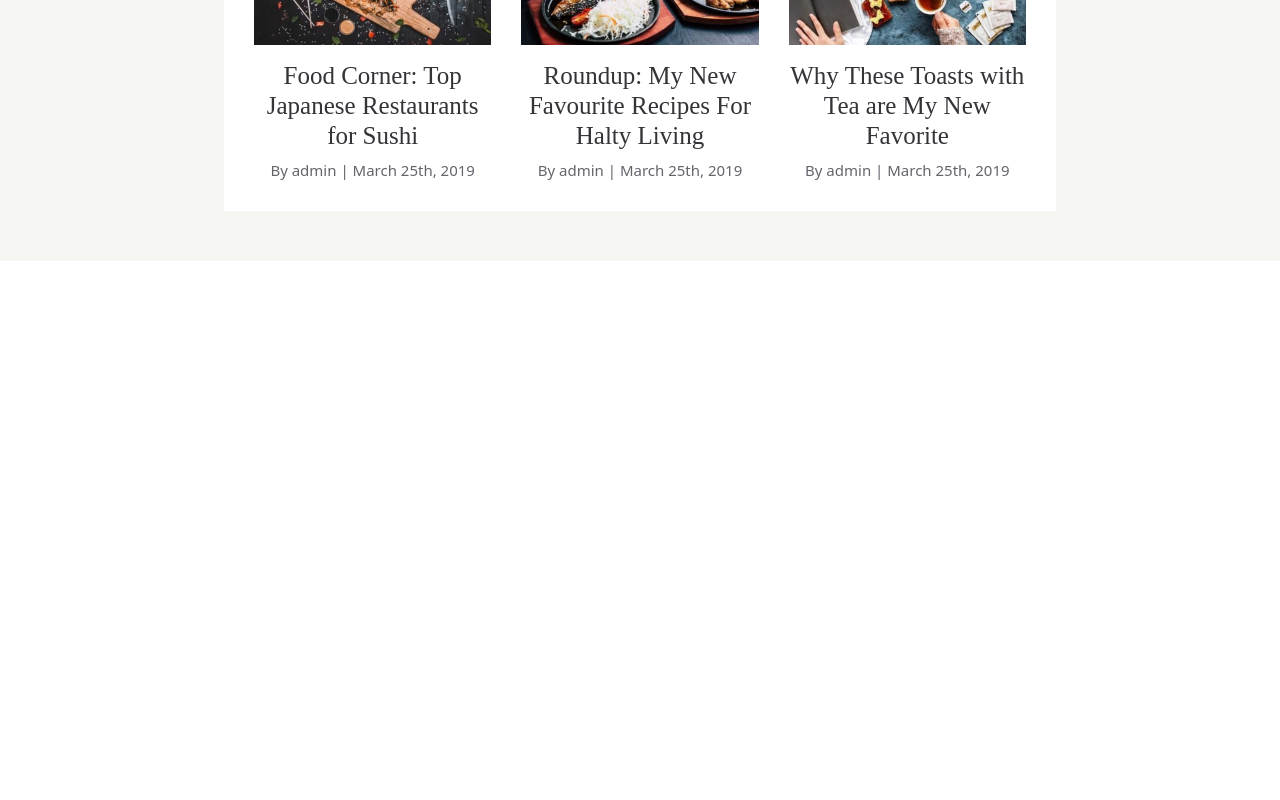
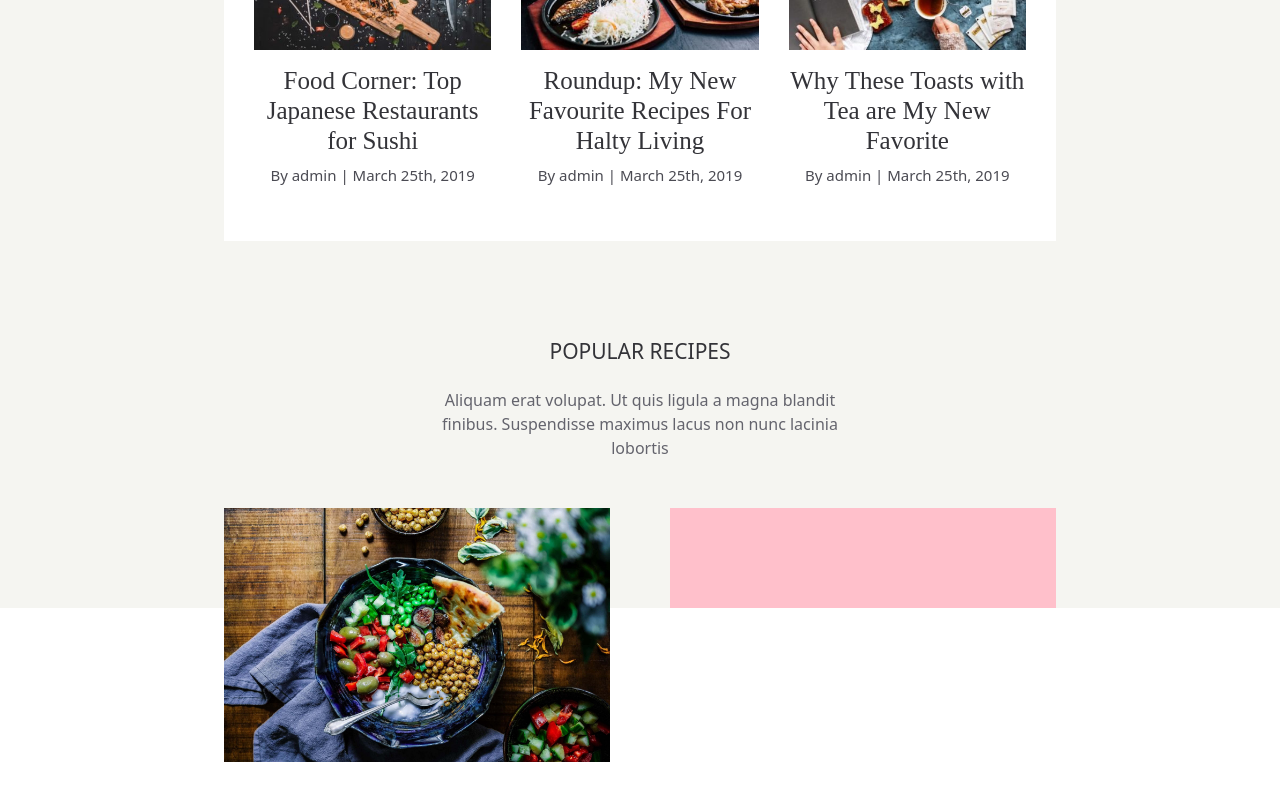
Before and after one commit to SebastianCarai/proj-html-vuejs, a Vue app: page / in a window 1280 px wide. Shown: the part 1153-1953 px from the top of the page. Before the commit the page ends 1414 px from the top, so only its background shows below. Built offline with nearby package versions, Linux system fonts and the light colour scheme.

Commit message:
Popular recipes & Other Adjustments

```diff
--- /dev/null
+++ b/src/components/Card100.vue
@@ -0,0 +1,35 @@
+<template>
+    <div class="card100">
+        <img :src="require(`../assets/img/${card100Info.imgPath}`)" alt="">
+        <div class="p-4">
+            <h3 class="font_tnr card_title mt-3 mb-2"> {{card100Info.cardTitle}} </h3>
+            <div class="card_subtitle">{{card100Info.cardCredits}}</div>
+
+            <hr>
+
+            <p class="font_m">{{card100Info.cardDescription}}</p>
+        </div>
+    </div>
+</template>
+
+<script>
+export default {
+    name: 'Card100',
+    props:{
+        card100Info: Object
+    }
+}
+</script>
+
+<style lang="scss" scoped>
+@import '../style/general.scss';
+@import '../style/variables.scss';
+
+.card100{
+    background-color: white;
+    width: 100%;
+    img{
+        width: 100%;
+    }
+}
+</style>
--- a/src/components/FoodCard.vue
+++ b/src/components/FoodCard.vue
@@ -1,8 +1,8 @@
 <template>
-    <div class="food_card">
+    <div class="food_card pb-4">
         <img :src="require(`../assets/img/${foodieArray.imgPath}`)" alt="">
         <h3 class="font_tnr card_title mt-3 mb-2"> {{ foodieArray.cardText }} </h3>
-        <div class="card_subtitle">By admin | March 25th, 2019</div>
+        <div class="card_subtitle">{{foodieArray.cardCredits}}</div>
     </div>
 </template>
 
--- a/src/components/FoodieJournal.vue
+++ b/src/components/FoodieJournal.vue
@@ -1,6 +1,6 @@
 <template>
     <div class="container_65 foodie_journal">
-        <h3 class="section_title mb-4">FOODIE JOURNAL</h3>
+        <h3 class="section_title mt-2 mb-4">FOODIE JOURNAL</h3>
         <div class="d-flex justify-content-between">
             <div class="card_container" v-for="(singleInfo, index) in foodieJournalArray" :key="index">
                 <FoodCard :foodieArray="singleInfo" />
@@ -22,15 +22,18 @@ export default {
             foodieJournalArray:[
                 {
                     imgPath: 'single-post-img3-400x263.jpg',
-                    cardText: 'Food Corner: Top Japanese Restaurants for Sushi'
+                    cardText: 'Food Corner: Top Japanese Restaurants for Sushi',
+                    cardCredits: 'By admin | March 25th, 2019'
                 },
                 {
                     imgPath: 'fi-roundup-400x263.jpg',
-                    cardText: 'Roundup: My New Favourite Recipes For Halty Living'
+                    cardText: 'Roundup: My New Favourite Recipes For Halty Living',
+                    cardCredits: 'By admin | March 25th, 2019'
                 },
                 {
                     imgPath: 'fi-toasts-400x263.jpg',
-                    cardText: 'Why These Toasts with Tea are My New Favorite'
+                    cardText: 'Why These Toasts with Tea are My New Favorite',
+                    cardCredits: 'By admin | March 25th, 2019'
                 }
             ]
         }
--- a/src/components/Main.vue
+++ b/src/components/Main.vue
@@ -1,16 +1,20 @@
 <template>
     <main>
         <FoodieJournal />
+        <PopularRecipes />
     </main>
 </template>
 
 <script>
 import FoodieJournal from './FoodieJournal.vue';
+import PopularRecipes from './PopularRecipes.vue';
+
 
 export default {
     name: 'Main',
     components: {
-        FoodieJournal
+        FoodieJournal,
+        PopularRecipes
     },
     data: function(){
         return{
--- /dev/null
+++ b/src/components/PopularRecipes.vue
@@ -0,0 +1,63 @@
+<template>
+    <div class="container_65 popular_recipes mt-4">
+        <div class="my-5">
+            <h3 class="section_title mt-2 mb-4">POPULAR RECIPES</h3>
+            <p class="font_m">Aliquam erat volupat. Ut quis ligula a magna blandit finibus. Suspendisse maximus lacus non nunc lacinia lobortis</p>
+        </div>
+
+        <div class="d-flex justify-content-between">
+            <div class="my_half_col">
+                <Card100 v-for="(cardInfo, index) in popularRecipesArray" :key="index" :card100Info="cardInfo"  />
+                <div class="orange_btn mx-4"> LEARN MORE </div>
+            </div>
+            <div class="my_half_col">
+
+            </div>
+        </div>
+    </div>
+</template>
+
+<script>
+import Card100 from './Card100.vue'
+
+export default {
+    name: 'PopularRecipes',
+    components:{
+        Card100
+    },
+    data: function(){
+        return{
+            popularRecipesArray: [
+                {
+                    imgPath: 'Yogurt-Nan.jpg',
+                    cardTitle: 'Lunch Favourite with Salad, Naan And Beans',
+                    cardCredits: 'Bakery, Featured, Healthy, Latest Recipes, Staff Picks',
+                    cardDescription: 'Suspendisse at semper odio. Nam fringilla scelerisque tincidunt. Orci varius natoque penatibus et magnis dis parturient montes, nascetur ridiculus mus. Donec tincidunt posuere ornare. Phasellus placerat odio non feugiat sollicitudin. Integer vitae elementum ex. Sed porttitor, diam eget convallis volutpat, arcu tellus facilisis nulla, id dignissim orci leo id'
+                }
+            ]
+        }
+    }
+}
+</script>
+
+<style lang="scss" scoped>
+@import '../style/general.scss';
+@import '../style/variables.scss';
+
+.popular_recipes{
+    p{
+        width: 50%;
+        margin: auto;
+        text-align: center;
+        color: lighten($main_text_color, 20%);
+    }
+    .my_half_col{
+        width: calc((100% / 2) - 30px);
+        background-color: pink;
+        height: 100px;
+        .orange_btn{
+            border-radius: 2px;
+        }
+    }
+}
+</style>
--- a/src/style/general.scss
+++ b/src/style/general.scss
@@ -27,6 +27,9 @@ a{
 .font_xs{
     font-size: 12px;
 }
+.font_m{
+    font-size: 16px;
+}
 .font_tnr{
     font-family: 'Times New Roman', Times, serif;
 }
@@ -35,7 +38,7 @@ a{
 }
 .section_title{
     color: $main_text_color;
-    font-size: 22px;
+    font-size: 21px;
     text-transform: uppercase;
     text-align: center;
 }
@@ -55,5 +58,5 @@ a{
 }
 .card_subtitle{
     font-size: 15px;
-    color: lighten($main_text_color, 20%);
+    color: lighten($main_text_color, 10%);
 }
```
